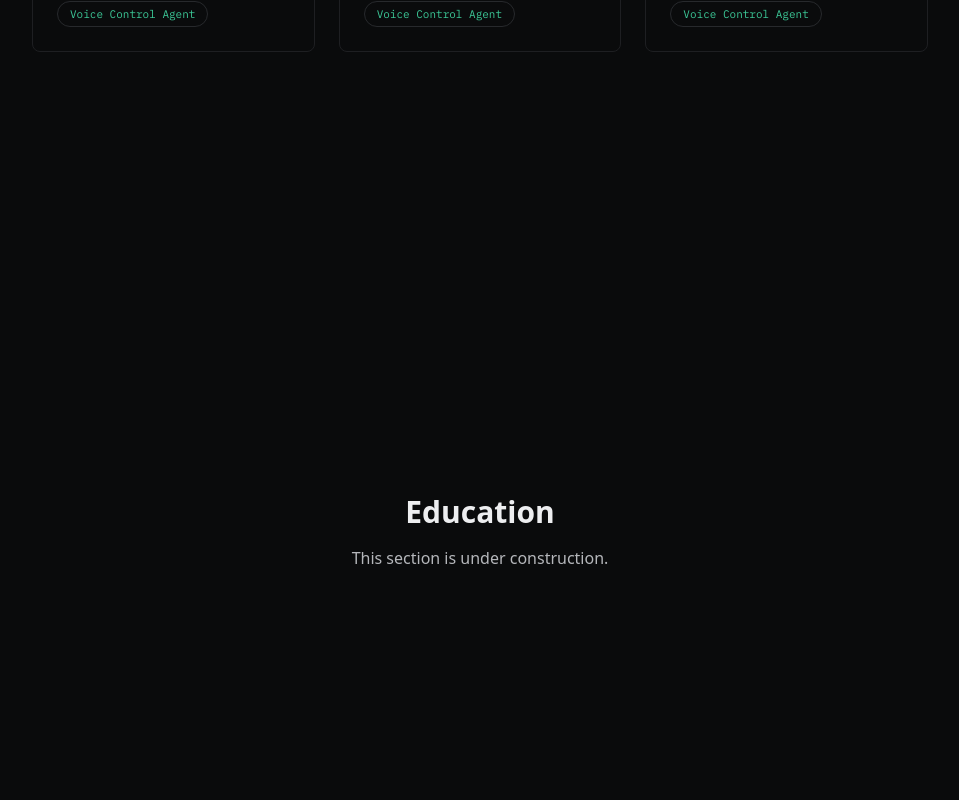
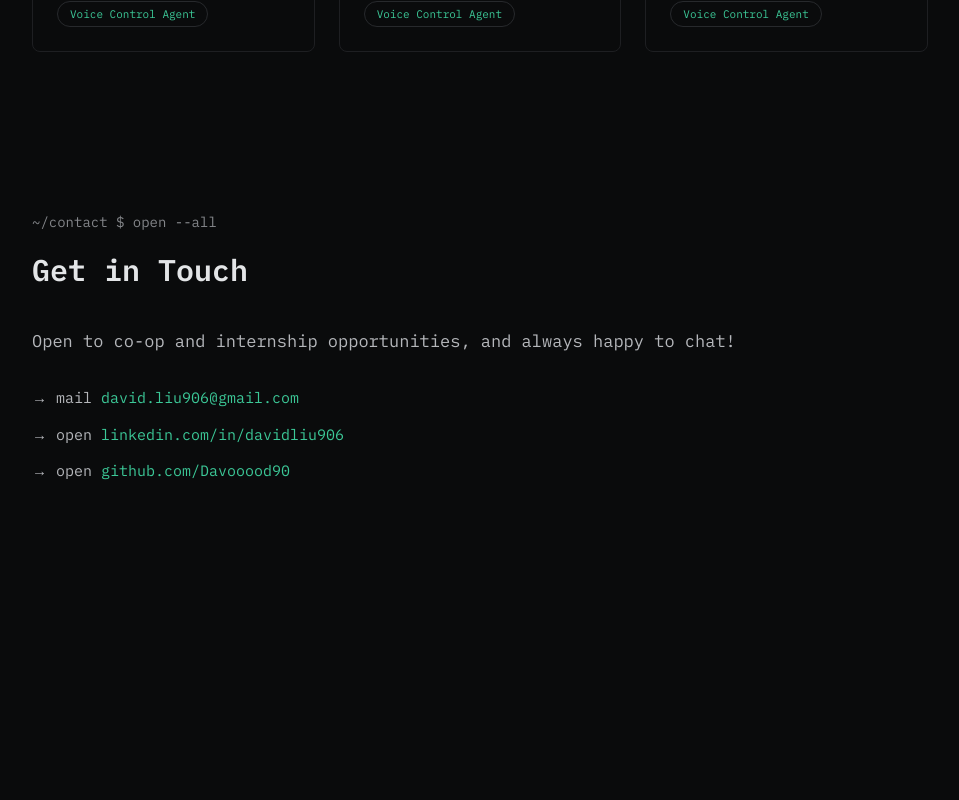
Before and after one commit to Davooood90/Portfolio, a Next.js app: page / in a window 1280 px wide. Shown: the part 1480-2280 px from the top of the page, without its empty margins (160-1119 px from the left). After the commit the page ends 2043 px from the top, so only its background shows below. Built offline with nearby package versions, Linux system fonts and the light colour scheme.

Commit message:
added contact links

```diff
--- a/src/app/page.tsx
+++ b/src/app/page.tsx
@@ -1,7 +1,6 @@
 import AboutSection from "@/components/sections/about";
 import WorkSection from "@/components/sections/work";
 import ProjectsSection from "@/components/sections/projects";
-import EducationSection from "@/components/sections/education";
 import ContactSection from "@/components/sections/contact";
 
 export default function Home() {
@@ -10,7 +9,6 @@ export default function Home() {
       <AboutSection />
       <WorkSection />
       <ProjectsSection />
-      <EducationSection />
       <ContactSection />
     </main>
   );
--- a/src/components/navbar.tsx
+++ b/src/components/navbar.tsx
@@ -8,7 +8,6 @@ const links = [
   { href: "#about", label: "about/" },
   { href: "#work", label: "work/" },
   { href: "#projects", label: "projects/" },
-  { href: "#education", label: "education/" },
   { href: "#contact", label: "contact/" },
 ];
 
--- a/src/components/sections/about.tsx
+++ b/src/components/sections/about.tsx
@@ -11,7 +11,7 @@ export default function AboutSection() {
         David Liu
       </h1>
       <p className="text-accent text-[clamp(16px,2vw,20px)] mt-3.5">
-        Full-stack developer, exploring AI, building & more.
+        CS @ UBC | Full-stack developer, exploring AI, building memri & more.
         <span className="animate-blink">_</span>
       </p>
       <div className="flex gap-4 mt-9 flex-wrap">
--- a/src/components/sections/contact.tsx
+++ b/src/components/sections/contact.tsx
@@ -1,13 +1,51 @@
+const contacts = [
+  {
+    href: "mailto:david.liu906@gmail.com",
+    action: "mail",
+    value: "david.liu906@gmail.com",
+  },
+  {
+    href: "https://linkedin.com/in/davidliu906",
+    action: "open",
+    value: "linkedin.com/in/davidliu906",
+  },
+  {
+    href: "https://github.com/Davooood90",
+    action: "open",
+    value: "github.com/Davooood90",
+  },
+];
+
 export default function ContactSection() {
   return (
     <section
       id="contact"
-      className="flex min-h-screen flex-col items-center justify-center gap-4 text-center"
+      className="flex flex-col justify-center px-8 py-20 font-mono"
     >
-      <h2 className="text-3xl font-semibold text-text-strong">Contact</h2>
-      <p className="max-w-prose text-text-body">
-        This section is under construction.
+      <div className="text-text-dim text-sm mb-5 ">~/contact $ open --all</div>
+      <h1 className="font-mono text-3xl font-semibold mb-10">Get in Touch</h1>
+
+      <p className="mb-8 text-[17px] leading-[1.6] text-text-body text-pretty">
+        Open to co-op and internship opportunities, and always happy to chat!
       </p>
+
+      <div className="flex flex-col gap-3.5 text-[15px]">
+        {contacts.map((contact) => {
+          const isExternal = contact.href.startsWith("http");
+          return (
+            <a
+              key={contact.href}
+              href={contact.href}
+              target={isExternal ? "_blank" : undefined}
+              rel={isExternal ? "noopener noreferrer" : undefined}
+              className="text-text-body transition-colors hover:text-text-strong"
+            >
+              → {contact.action}{" "}
+              <span className="text-accent">{contact.value}</span>
+            </a>
+          );
+        })}
+      </div>
     </section>
   );
 }
--- a/src/components/sections/education.tsx
+++ /dev/null
@@ -1,13 +0,0 @@
-export default function EducationSection() {
-  return (
-    <section
-      id="education"
-      className="flex min-h-screen flex-col items-center justify-center gap-4 text-center"
-    >
-      <h2 className="text-3xl font-semibold text-text-strong">Education</h2>
-      <p className="max-w-prose text-text-body">
-        This section is under construction.
-      </p>
-    </section>
-  );
-}
```
